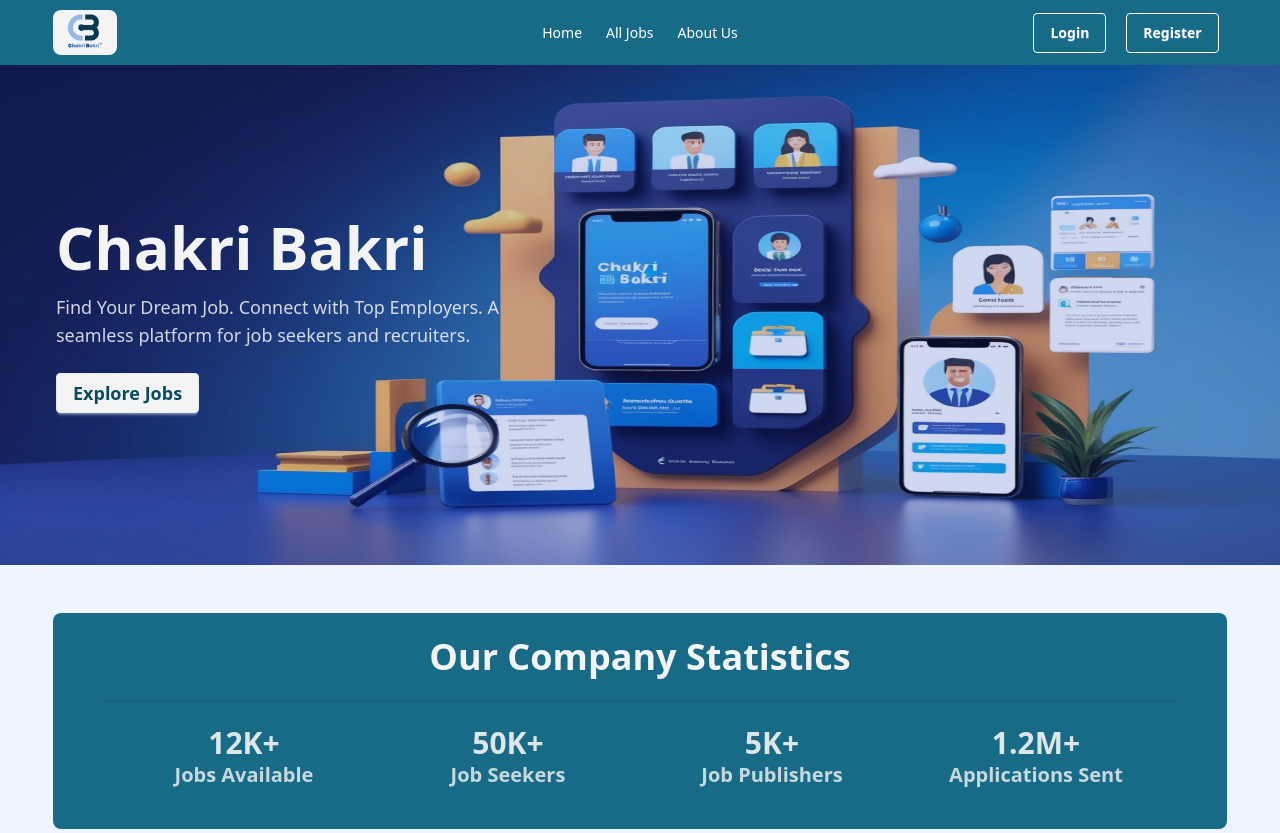
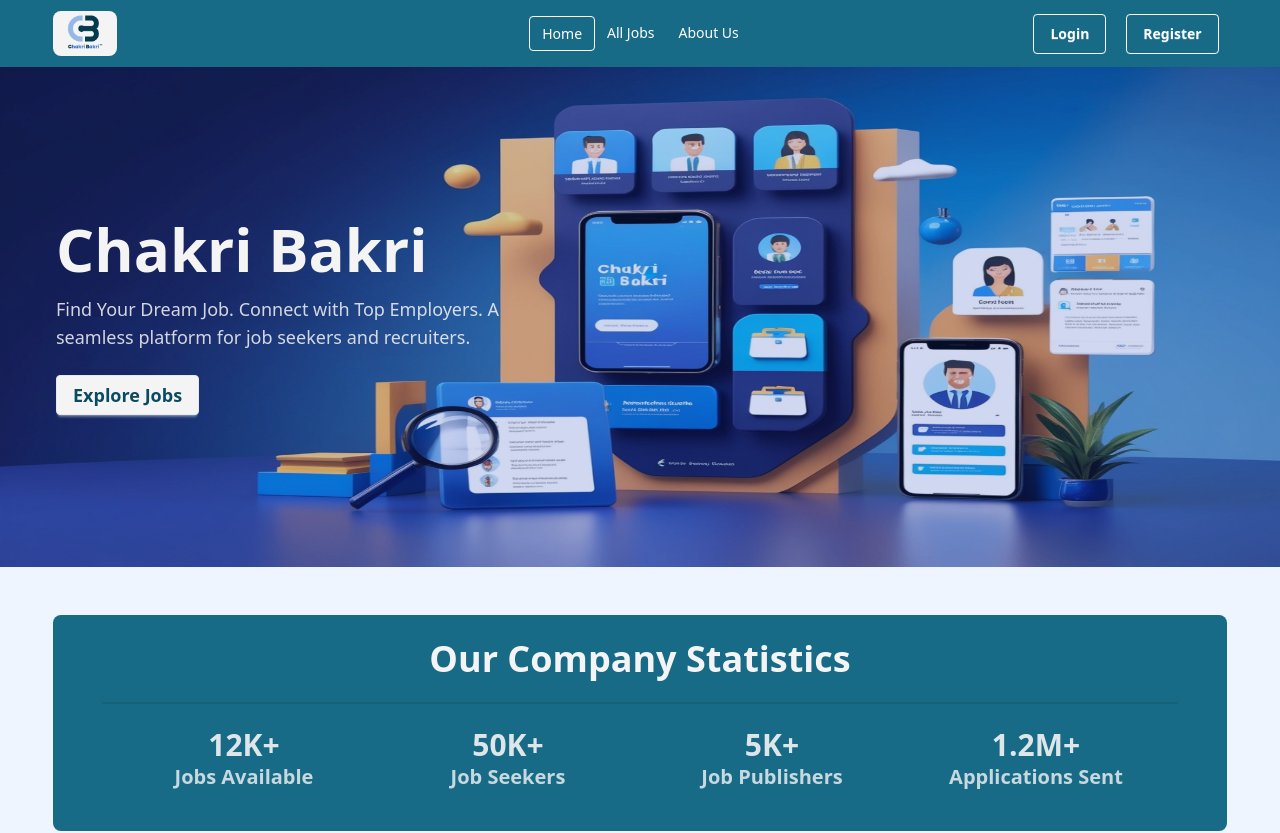
Before and after one commit to Motiur-Rahman-Dhrubo/Cakri-Bakri, a React (Vite) app: page / in a window 1280 px wide. Shown: the top 833 px of the page. Built offline with nearby package versions, Linux system fonts and the light colour scheme; no server answers.

Commit message:
active button design and button hover effect implement

```diff
--- a/src/component/SharedComponent/Navbar.jsx
+++ b/src/component/SharedComponent/Navbar.jsx
@@ -16,17 +16,17 @@ export default function Navbar() {
   const navLink = (
     <>
       <li>
-        <NavLink className="max-sm:text-xl" to={"/"}>
+        <NavLink className="button max-sm:text-xl" to={"/"}>
           Home
         </NavLink>
       </li>
       <li>
-        <NavLink className="max-sm:text-xl" to={"/all-jobs"}>
+        <NavLink className="button max-sm:text-xl" to={"/all-jobs"}>
           All Jobs
         </NavLink>
       </li>
       <li>
-        <NavLink className="max-sm:text-xl" to={"/about-us"}>
+        <NavLink className="button max-sm:text-xl" to={"/about-us"}>
           About Us
         </NavLink>
       </li>
--- a/src/index.css
+++ b/src/index.css
@@ -10,3 +10,10 @@
   --color-cb-white: #F4F4F4;
   --color-cb-card: #B4D4FF;
 }
+.button:hover{
+  background-color: aliceblue;
+  color: black;
+}
+.active{
+  border: 1px solid;
+}
```
